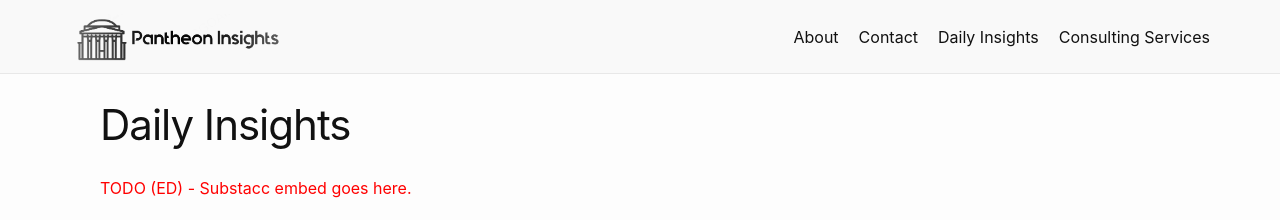
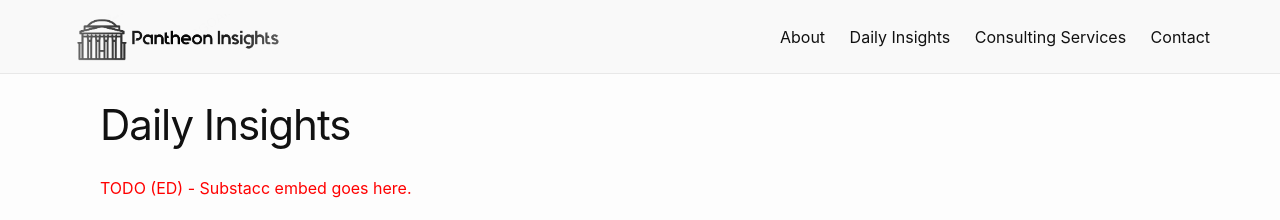
Before and after one commit to MrBingus775/MrBingus775.github.io, a Jekyll site: the page built from page_insights.md, in a window 1280 px wide. Shown: the top 220 px of the page. Built offline with Jekyll 4.4.1, drawn with Linux system fonts in a browser that asks for light colours; some web fonts are replaced.

Commit message:
Header link ordering

```diff
--- a/_config.yml
+++ b/_config.yml
@@ -18,19 +18,5 @@ theme: minima
 plugins:
   - jekyll-feed
 
-page_paths:
-  - title: About
-    url: /about/
-    order: 1
-  - title: Consulting Services
-    url: /services/
-    order: 2
-  - title: Daily Insights
-    url: /insights/
-    order: 3
-  - title: Contact
-    url: /contact/
-    order: 4
-
 sass:
   sass_dir: _sass
--- a/_includes/header.html
+++ b/_includes/header.html
@@ -19,13 +19,18 @@
         </label>
 
         <div class="trigger">
-          {%- assign sorted_pages = site.pages | sort: "order" -%}
+          <!-- ED - For now, just hardcoding the page paths because can't get ordering to work-->
+          <!-- {%- assign sorted_pages = site.pages | sort: "order_num" -%}
           {%- for path in page_paths -%}
             {%- assign my_page = sorted_pages | where: "path", path | first -%}
             {%- if my_page.title -%}
               <a class="page-header-link" href="{{ my_page.url | relative_url }}">{{ my_page.title | escape }}</a>
             {%- endif -%}
-          {%- endfor -%}
+          {%- endfor -%} -->
+          <a class="page-header-link" href="/about/">About</a>
+          <a class="page-header-link" href="/insights/">Daily Insights</a>
+          <a class="page-header-link" href="/services/">Consulting Services</a>
+          <a class="page-header-link" href="/contact/">Contact</a>
         </div>
       </nav>
     {%- endif -%}
--- a/_sass/custom.scss
+++ b/_sass/custom.scss
@@ -33,7 +33,6 @@
   // Make the hover background psychedelic gradient of pink through green
   background-color: #e66465;
   border-color: black;
-
 }
 
 
--- a/index.markdown
+++ b/index.markdown
@@ -31,7 +31,7 @@ order: 5
           <div class="col-md index-trifold-section index-trifold-hoverable">
               <h5 class="index-trifold__header">♟️ Geopolitics</h5>
               <p class="index-trifold__subheader">
-                The impact of political volatility on financial markets will deepen and widen as international relations evolve and mutate
+                The impact of political volatility on financial markets will deepen and widen as international relations evolve and mutate.
               </p>
               <p class="index-trifold__content collapse collapse-trifold">
                 Populism, nationalism, hegemonic rivalries, and deglobalization are secular risks affecting businesses that are vulnerable to changes in global geopolitics. Pantheon Insights helps its clients navigate the labyrinth of international relations, foreign policy, and geopolitical trends affecting their overseas operations.
@@ -72,7 +72,7 @@ order: 5
       <hr class="mb-5"/>
 
       <div style="text-align: center;">
-        <p>Interested in working with us?</p>
+        <h5>Interested in working with us?</h5>
         <button type="button" class="btn btn-primary btn-lg">Get in touch</button>
       </div>
 
```
